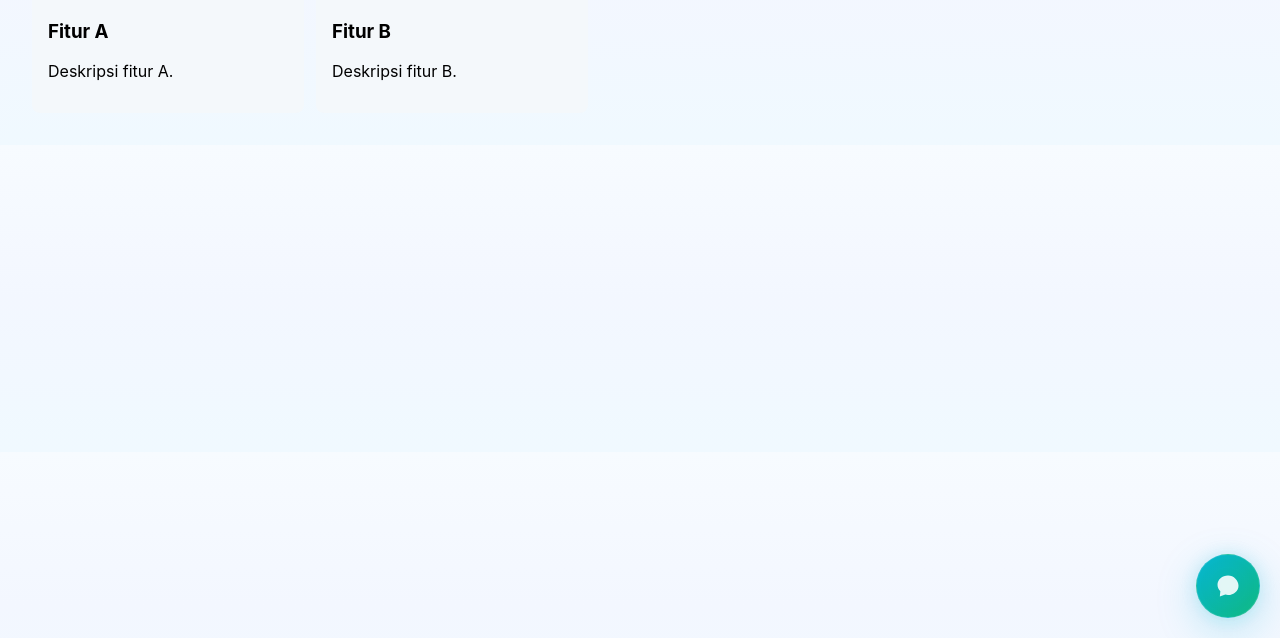
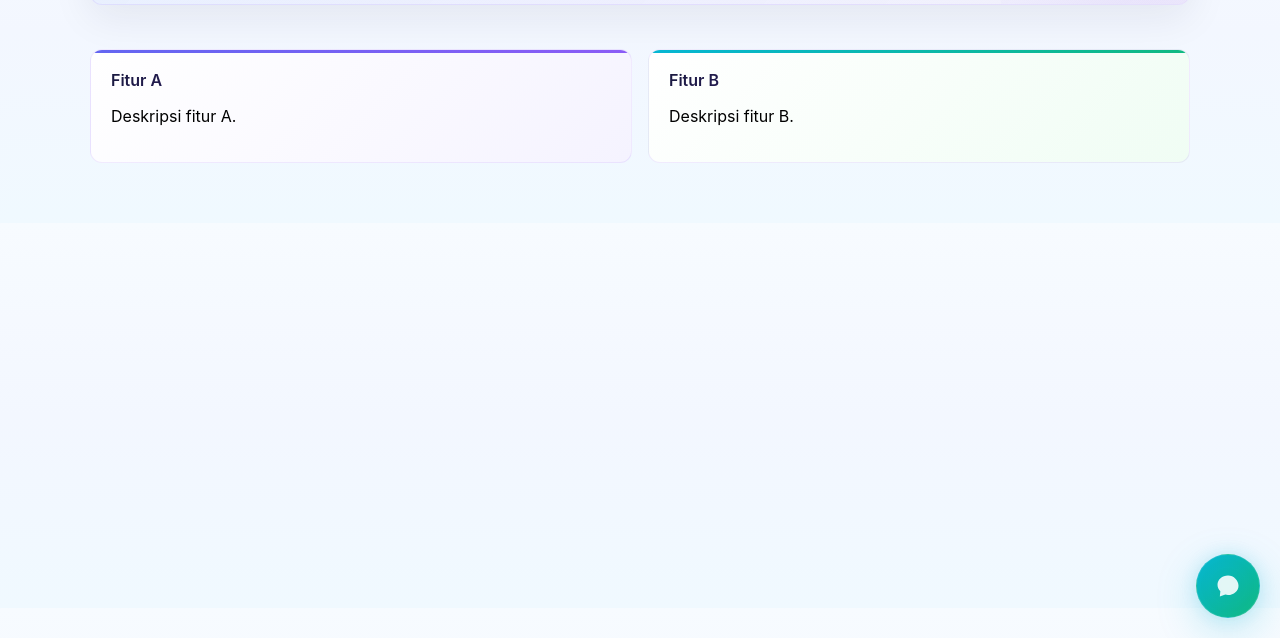
Before and after one commit to Fahri-Mox/Projek-Capstone-Learning-Buddy, a website built with webpack: page Front-end/src/index.html in a window 1280 px wide. Shown: the part 162-800 px from the top of the page. Built offline with nearby package versions, Linux system fonts and the light colour scheme.

Commit message:
Update HTML untuk perbaikan
permbaruan sedikit di HTML agar terlihat rapi

```diff
--- a/Front-end/src/index.html
+++ b/Front-end/src/index.html
@@ -5,38 +5,23 @@
   <head>
     <meta charset="utf-8" />
     <meta name="viewport" content="width=device-width,initial-scale=1" />
-    <title>Learning Buddy</title>
+    <link rel="stylesheet" href="/styles/styles.css" />
+    <title>Learning Buddy - Dicoding Platform</title>
   </head>
   <body>
-    <main>
-      <header style="padding: 24px">
-        <h1 style="margin: 0; color: #1a1a40">Dicoding Platform Demo</h1>
-        <p style="margin: 8px 0 0 0; color: #333">
-          Demo halaman — widget Learning Buddy ada di pojok kanan bawah.
-        </p>
+    <main class="main-container">
+      <header class="hero-section">
+        <h1>Dicoding Platform Demo</h1>
+        <p>Demo halaman — widget Learning Buddy ada di pojok kanan bawah.</p>
       </header>
 
-      <section style="padding: 24px">
-        <div style="display: flex; gap: 12px; flex-wrap: wrap">
-          <div
-            style="
-              width: 240px;
-              padding: 16px;
-              border-radius: 8px;
-              background: #f4f8fb;
-            "
-          >
+      <section class="features-section">
+        <div class="features-grid">
+          <div class="feature-card">
             <h3>Fitur A</h3>
             <p>Deskripsi fitur A.</p>
           </div>
-          <div
-            style="
-              width: 240px;
-              padding: 16px;
-              border-radius: 8px;
-              background: #f4f8fb;
-            "
-          >
+          <div class="feature-card">
             <h3>Fitur B</h3>
             <p>Deskripsi fitur B.</p>
           </div>
```
